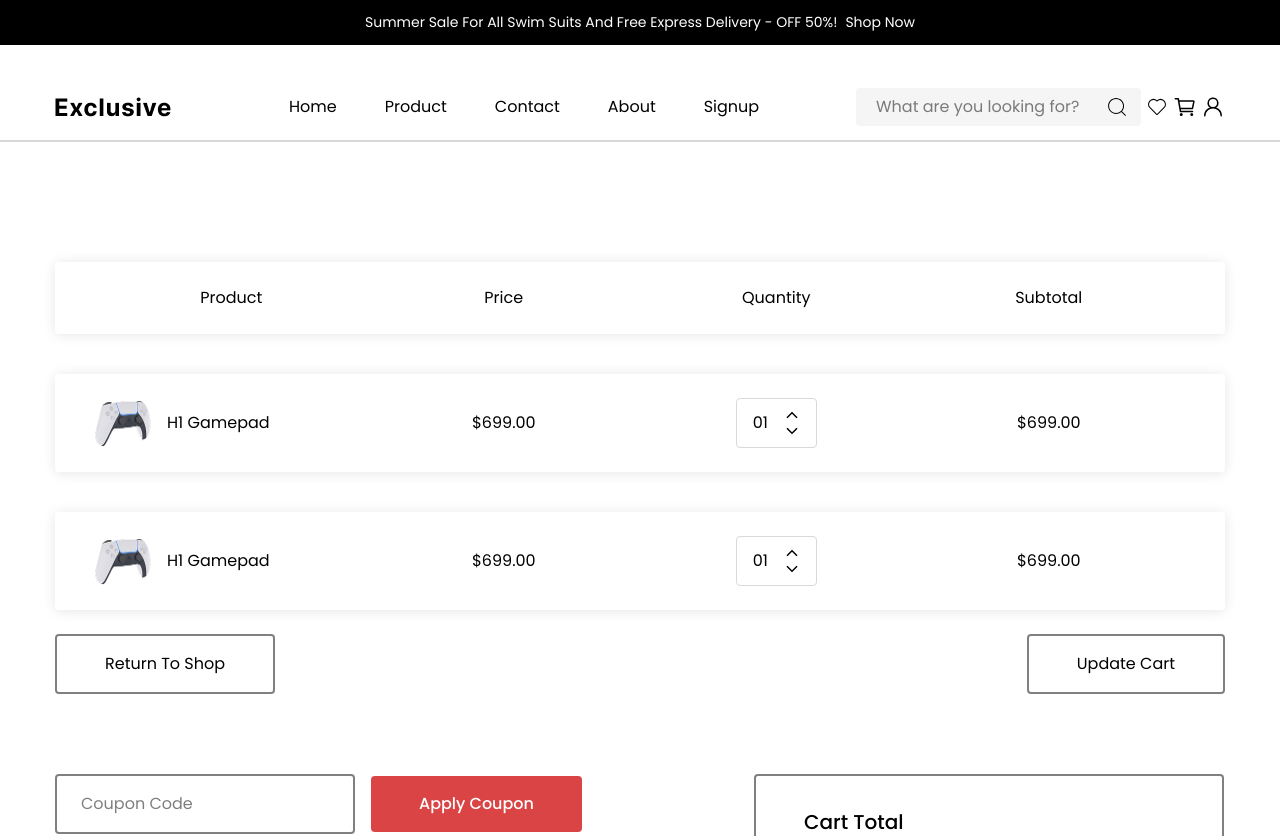
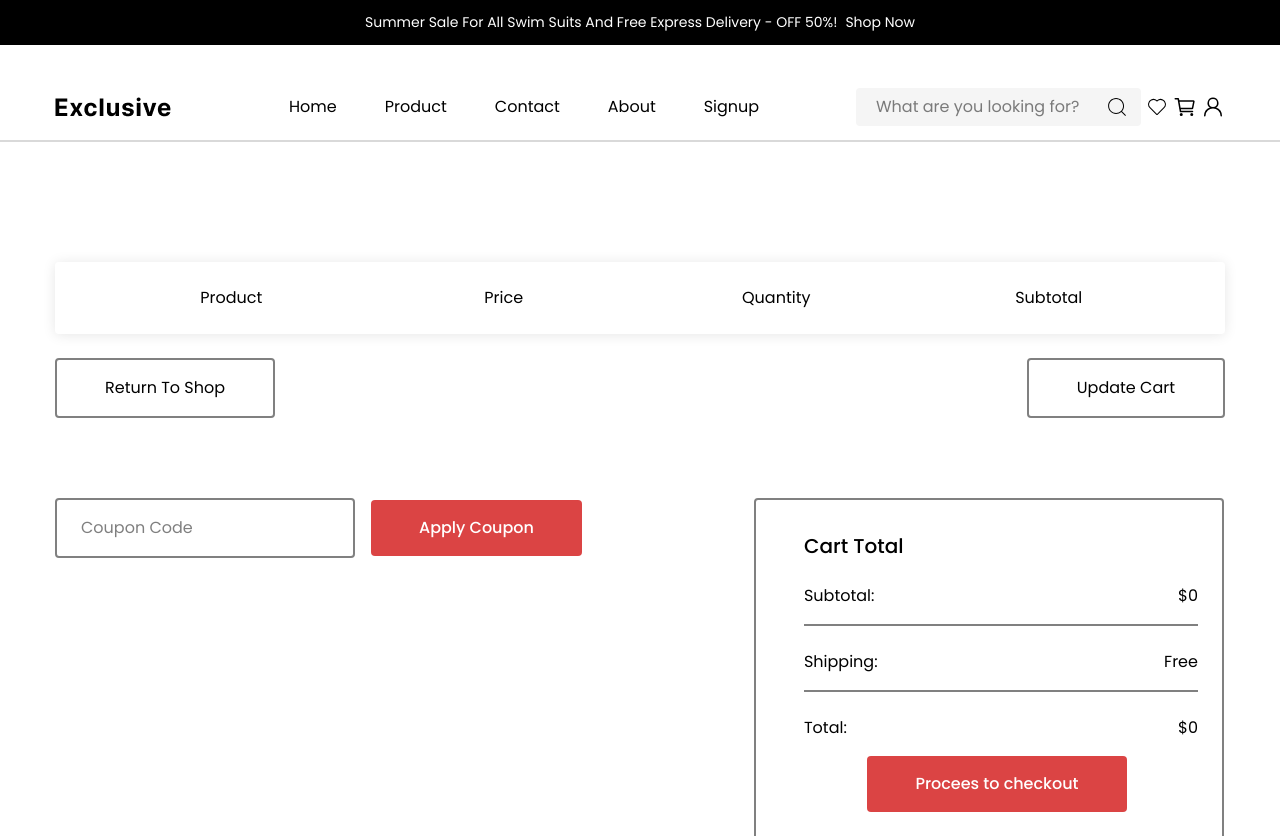
Before and after one commit to Morsalin47/Exclusive-Project, a React (Vite) app in the folder ecommerce/: page /cart in a window 1280 px wide. Shown: the top 836 px of the page. Built offline with nearby package versions, Linux system fonts and the light colour scheme.

Commit message:
feat: integrate Redux for cart management and update CartPage and SingleProductDetail components

```diff
--- a/ecommerce/package.json
+++ b/ecommerce/package.json
@@ -10,11 +10,13 @@
     "preview": "vite preview"
   },
   "dependencies": {
+    "@reduxjs/toolkit": "^2.8.2",
     "@tailwindcss/vite": "^4.1.10",
     "react": "^19.1.0",
     "react-countdown": "^2.3.6",
     "react-dom": "^19.1.0",
     "react-icons": "^5.5.0",
+    "react-redux": "^9.2.0",
     "react-router": "^7.6.3",
     "react-slick": "^0.30.3",
     "slick-carousel": "^1.8.1",
--- a/ecommerce/src/components/CartPage/CartPage.jsx
+++ b/ecommerce/src/components/CartPage/CartPage.jsx
@@ -1,9 +1,17 @@
-import React from "react";
+import React, { use } from "react";
 import l2 from "../../assets/l2.png";
 import { IoChevronUpSharp } from "react-icons/io5";
 import { IoChevronDownSharp } from "react-icons/io5";
+import { useSelector } from "react-redux";
 
 const CartPage = () => {
+
+    const data = useSelector((state) => state.cartDetails.cartItems);
+    const totalPrice = data.reduce((prev, current) => {
+        return prev + (current.price * current.cartQuantity);
+    }, 0);
+
+
     return (
         <div>
             <div className="flex items-center justify-between text-center py-6 px-10 shadow-[0_1px_13px_rgba(0,0,0,0.1)] rounded">
@@ -13,18 +21,20 @@ const CartPage = () => {
                 <div className="w-[25%]">Subtotal</div>
             </div>
 
+            {
+                data.map((product) => (
                     <div className="flex items-center justify-between text-center mt-10 py-6 px-10 shadow-[0_1px_13px_rgba(0,0,0,0.1)] rounded">
                         <div className="w-[25%] flex items-center gap-x-4">
-                    <img className="w-14" src={l2} alt="" />
-                    <p>H1 Gamepad</p>
+                            <img className="w-14" src={product.thumbnail} alt="" />
+                            <p>{product.title}</p>
                         </div>
                         <div className="w-[25%]">
-                    $699.00
+                            ${product.price}
                         </div>
                         <div className="w-[25%]">
                             <div className="border-[1px] border-[#D9D9D9] inline-block rounded px-4 py-2">
                                 <div className="flex items-center justify-between">
-                            <p>01</p>
+                                    <p>{product.cartQuantity}</p>
                                     <div className="ml-4">
                                         <IoChevronUpSharp className="cursor-pointer" />
                                         <IoChevronDownSharp className="cursor-pointer" />
@@ -32,30 +42,11 @@ const CartPage = () => {
                                 </div>
                             </div>
                         </div>
-                <div className="w-[25%]">$699.00</div>
-            </div>
+                        <div className="w-[25%]">${product.price * product.cartQuantity}</div>
+                    </div>))
+            }
 
-            <div className="flex items-center justify-between text-center mt-10 py-6 px-10 shadow-[0_1px_13px_rgba(0,0,0,0.1)] rounded">
-                <div className="w-[25%] flex items-center gap-x-4">
-                    <img className="w-14" src={l2} alt="" />
-                    <p>H1 Gamepad</p>
-                </div>
-                <div className="w-[25%]">
-                    $699.00
-                </div>
-                <div className="w-[25%]">
-                    <div className="border-[1px] border-[#D9D9D9] inline-block rounded px-4 py-2">
-                        <div className="flex items-center justify-between">
-                            <p>01</p>
-                            <div className="ml-4">
-                                <IoChevronUpSharp className="cursor-pointer" />
-                                <IoChevronDownSharp className="cursor-pointer" />
-                            </div>
-                        </div>
-                    </div>
-                </div>
-                <div className="w-[25%]">$699.00</div>
-            </div>
+
 
             <div className="flex justify-between mt-6">
                 <div>
@@ -75,7 +66,7 @@ const CartPage = () => {
                     <p className="font-primary font-medium text-xl leading-7 ml-6">Cart Total</p>
                     <div className="flex items-center justify-between ml-6 mt-6 border-b-2 border-[#808080] pb-4">
                         <p className="font-primary leading-6">Subtotal:</p>
-                        <p className="font-primary text-[16px] leading-6">$1398.00</p>
+                        <p className="font-primary text-[16px] leading-6">${totalPrice}</p>
                     </div>
                     <div className="flex items-center justify-between ml-6 mt-6 border-b-2 border-[#808080] pb-4">
                         <p className="font-primary leading-6">Shipping:</p>
@@ -83,7 +74,7 @@ const CartPage = () => {
                     </div>
                     <div className="flex items-center justify-between ml-6 mt-6">
                         <p className="font-primary leading-6">Total:</p>
-                        <p className="font-primary text-[16px] leading-6">$1398.00</p>
+                        <p className="font-primary text-[16px] leading-6">${totalPrice}</p>
                     </div>
                     <div className="text-center mt-4">
                         <button className='font-primary font-medium text-[16px] rounded leading-6 bg-primary ml-4 px-12 py-4 text-white cursor-pointer'>Procees to checkout</button>
--- a/ecommerce/src/components/SingelProductDetail/SingelProductDetail.jsx
+++ b/ecommerce/src/components/SingelProductDetail/SingelProductDetail.jsx
@@ -5,6 +5,8 @@ import Banefit2 from '../../assets/banefit2.png'
 import { CiHeart } from "react-icons/ci";
 import { useParams } from 'react-router'
 import SingleProductRating from './SingelProductRating';
+import { useDispatch } from 'react-redux';
+import { cartTotal } from '../../slices/cartSlice';
 
 const SingelProductDetail = () => {
 
@@ -13,6 +15,7 @@ const SingelProductDetail = () => {
     const [productData, setProductData] = useState([]);
     const singleProduct = productData.find((product) => product.id == id);
     const [selectedImg, setSelectedImg] = useState();
+    const dispatch = useDispatch();
 
     useEffect(() => {
         if (singleProduct?.thumbnail) {
@@ -54,6 +57,10 @@ const SingelProductDetail = () => {
         }
     ]
 
+    const handelAddToCart = (product) => {
+        dispatch(cartTotal(product));
+
+    }
 
     return (
         <div className='py-30'>
@@ -98,7 +105,7 @@ const SingelProductDetail = () => {
                                 </div>
                             </div>
                             <div className='flex items-center gap-x-2 mt-20'>
-                                <button className='font-primary font-medium text-[16px] rounded leading-6 bg-primary px-12 py-2.5 text-white cursor-pointer'>Add to Cart</button>
+                                <button onClick={() => handelAddToCart(singleProduct)} className='font-primary font-medium text-[16px] rounded leading-6 bg-primary px-12 py-2.5 text-white cursor-pointer'>Add to Cart</button>
                                 <div className='rounded w-10 h-10 border-[2px] border-[#D9D9D9] ml-4 flex items-center justify-center'>
                                     <CiHeart size={30} className='text-[#000000]  cursor-pointer' />
                                 </div>
--- /dev/null
+++ b/ecommerce/src/slices/cartSlice.js
@@ -0,0 +1,24 @@
+import { createSlice } from '@reduxjs/toolkit'
+
+export const cartSlice = createSlice({
+  name: 'cart',
+  initialState: {
+    cartItems: localStorage.getItem('cartItems') ? JSON.parse(localStorage.getItem('cartItems')) : []
+  },
+  reducers: {
+    cartTotal: (state, action) => {
+      const findindex = state.cartItems.findIndex((item) => item.id === action.payload.id);
+      if (findindex >= 0) {
+        state.cartItems[findindex].cartQuantity += 1;
+      } else {
+        state.cartItems.push({ ...action.payload, cartQuantity: 1 });
+      }
+      localStorage.setItem('cartItems', JSON.stringify(state.cartItems));
+    }
+  }
+})
+
+// Action creators are generated for each case reducer function
+export const { cartTotal } = cartSlice.actions
+
+export default cartSlice.reducer
--- /dev/null
+++ b/ecommerce/src/store.js
@@ -0,0 +1,8 @@
+import { configureStore } from '@reduxjs/toolkit'
+import cartSlice  from './slices/cartSlice'
+
+export default configureStore({
+  reducer: {
+    cartDetails: cartSlice
+  }
+})
```
Also changed, not shown: ecommerce/src/App.jsx (+6 -4 lines), 1 other file (tests, documents, lock files or other folders). Lines whose indentation alone changed are shown as unchanged.
